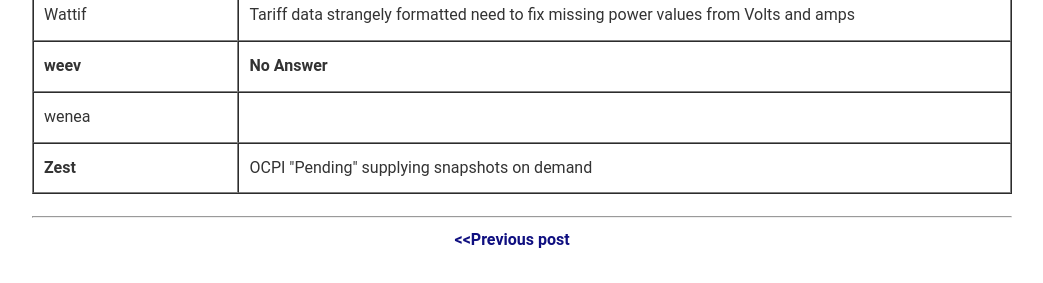
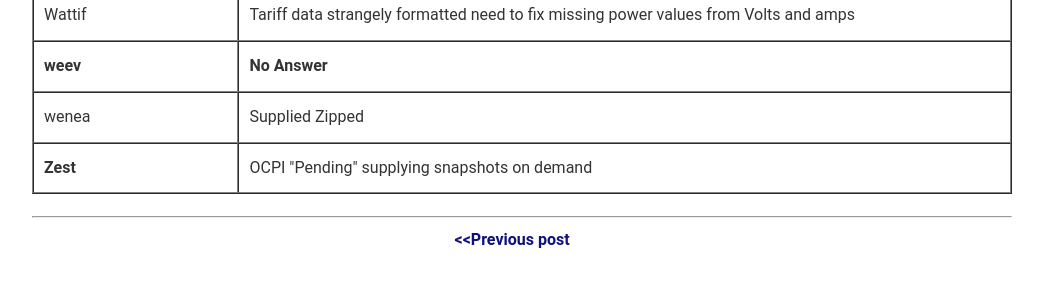
Before and after one commit to jhoneill/jhoneill.github.io, a Jekyll site: the page built from _posts/2025-04-02-Beware of the leopard-Part1.md, in a window 1280 px wide and 900 px high, scrolled down 4609 px. Shown: the part 554-837 px from the top of the window, without its empty margins (118-1161 px from the left). Built offline with Jekyll 4.4.1, drawn with Linux system fonts in a browser that asks for light colours.

Commit message:
fix wenea

```diff
--- a/_posts/2025-04-02-Beware of the leopard-Part1.md
+++ b/_posts/2025-04-02-Beware of the leopard-Part1.md
@@ -142,7 +142,7 @@
 <tr><td><b>Urban fox</b></td><td>OCPI "Pending" supplied CSV format location data</td></tr>
 <tr><td>Wattif</td><td>Tariff data strangely formatted need to fix missing power values from Volts and amps</td></tr>
 <tr><td><b>weev</b></td><td><b>No Answer</b></td></tr>
-<tr><td>wenea</td><td></td></tr>
+<tr><td>wenea</td><td>Supplied Zipped</td></tr>
 <tr><td><b>Zest</b></td><td>OCPI "Pending" supplying snapshots on demand</td></tr>
 
 </tbody></table>
```
